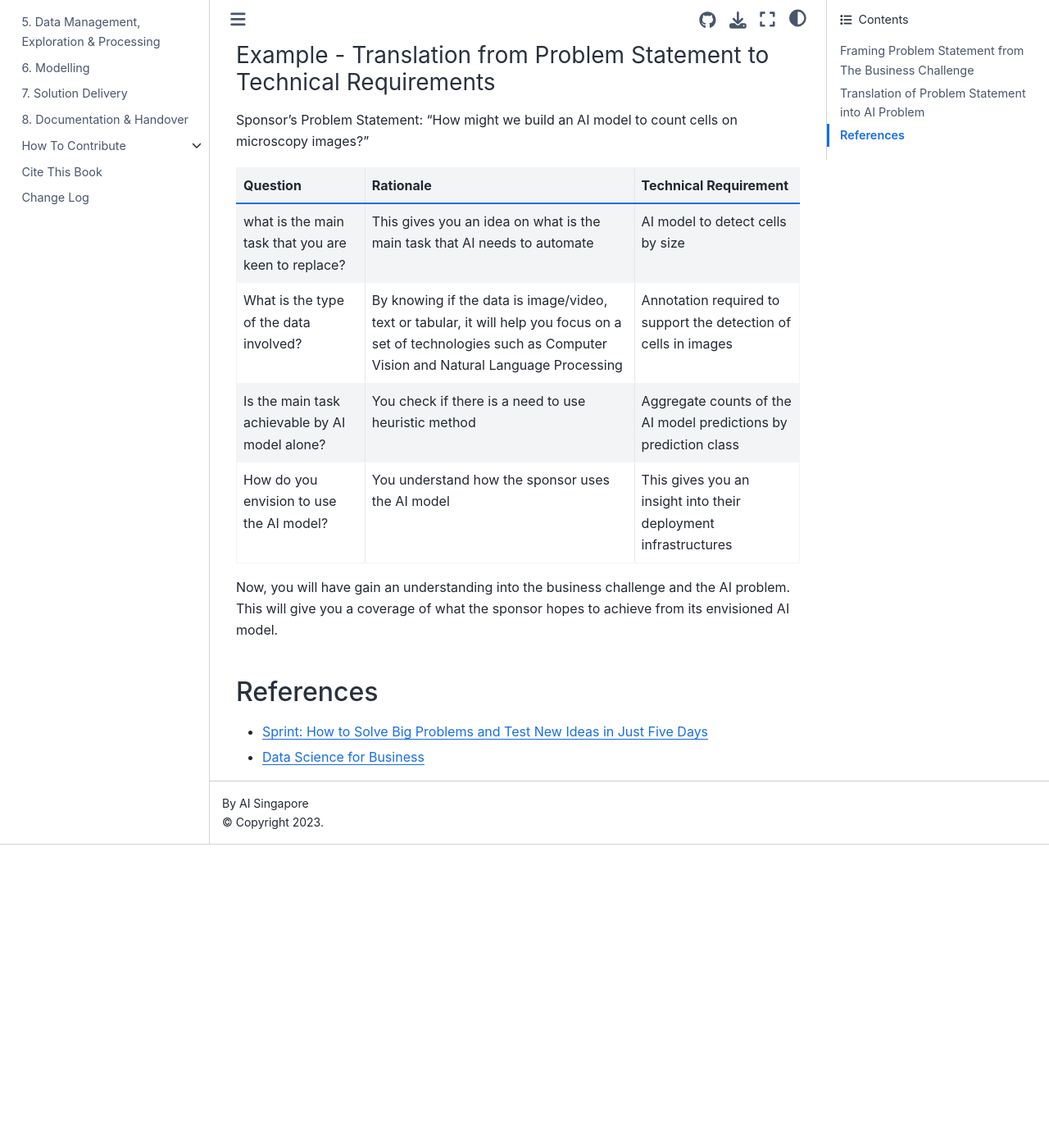
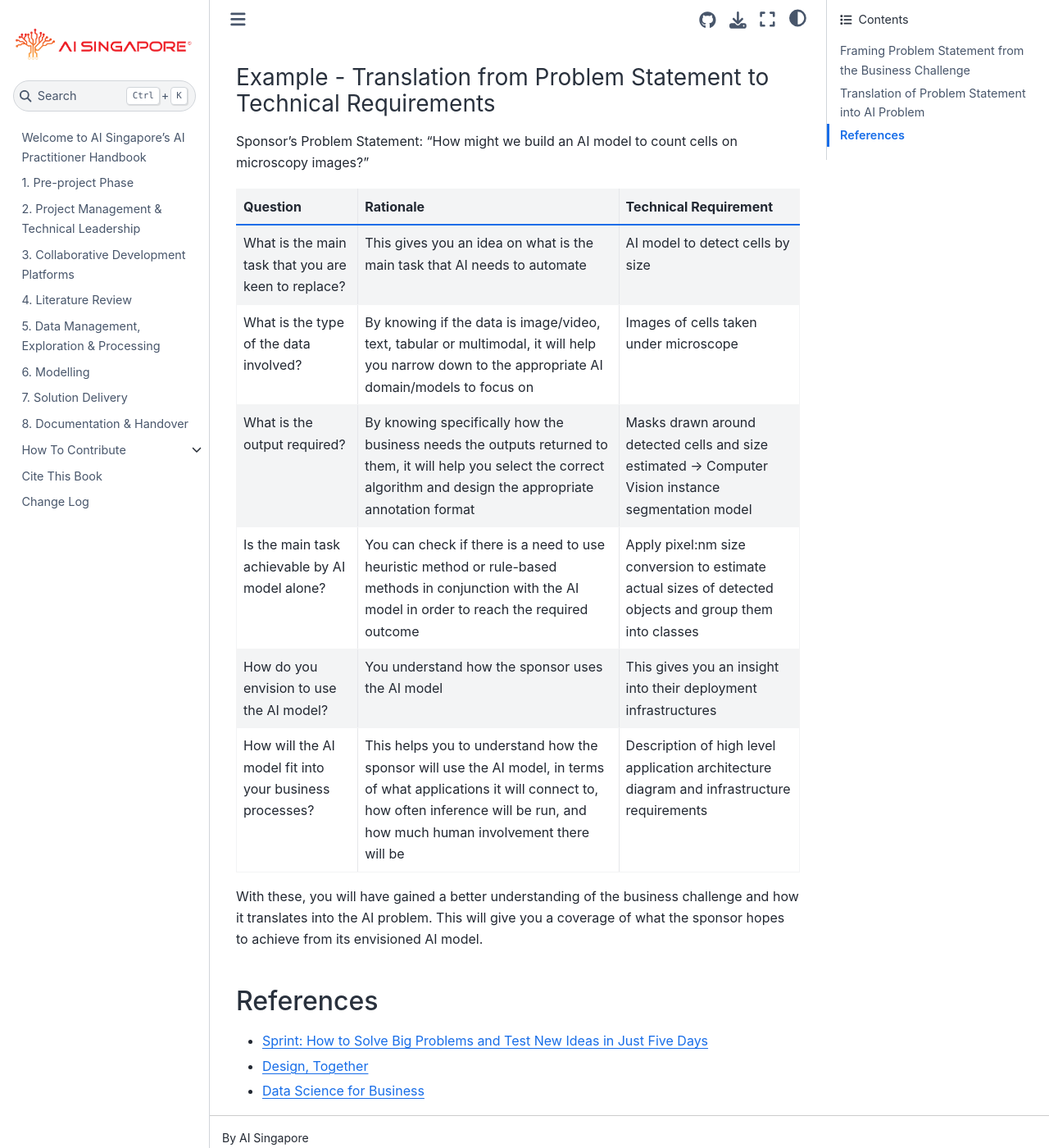
Before and after one commit to aisingapore/ai-practitioner-handbook, a Jupyter Book: the page built from book/1-pre-project-phase/business_challenge_2_ai_problem.md, in a window 1280 px wide and 1400 px high, scrolled down 1621 px. Shown: the whole window at 82% size. Built offline with Jupyter Book 1.0.4 settings and Sphinx 7.4.7 and the Sphinx Book theme 1.1.4, drawn with Linux system fonts in a browser that asks for light colours; before the commit the page ends 2651 px from its top, so only the background shows below that; some of the changed text lies outside the part shown.

Commit message:
revised the writeup with comments

```diff
--- a/book/1-pre-project-phase/business_challenge_2_ai_problem.md
+++ b/book/1-pre-project-phase/business_challenge_2_ai_problem.md
@@ -1,13 +1,13 @@
 # How does the AI engineer translate the business challenge into an AI problem?
-Contributor: Tan Kwan Chet
+Contributor: Tan Kwan Chet, Lead AI Technical Consultant
 
 ---
 
-## Framing Problem Statement from The Business Challenge
+## Framing Problem Statement from the Business Challenge
 
 Most projects begin when a sponsor has 1 or a few business challenges to solve. As an outsider, understanding business context and process is a great starting point to frame the AI problem. It allows you to understand the sponsor's long term goal and identify the problem statement that affects the sponsor's business or represents a pain point that the sponsor wants to solve.
 
-It takes a lot of creativity to formulate the problem statement. Sponsor tends to speak about their business problems at a high level. So your job is to filter the high level information shared by sponsor to a low level where the problem may relate to their employees who face the pain point on a day-to-day basis. This is important since your AI solution will likely be replacing a repetitive task that their employees may be facing. To form the problem statement, you could use the following steps (illustrated as a map diagram below):
+It takes a lot of creativity to formulate the problem statement. Sponsor tends to speak about their business problems at a high level. So your job is to filter the high level information shared by sponsor to a low level where the problem may relate to their employees who face the pain point on a day-to-day basis. This is important since your AI solution will likely be replacing a repetitive task that their employees may be facing. To form the problem statement, AI Singapore uses concepts from Design Thinking methodology and Design Sprint to help in this could use the following steps (illustrated as a map diagram below):
 
 1. Identify the target audience (e.g. employee)
 2. Define the problem from target audience's perspective (i.e. understand their pain point)
@@ -30,13 +30,16 @@
 
 |  Question | Rationale |Technical Requirement |
 |---|---|---|
-| what is the main task that you are keen to replace? | This gives you an idea on what is the main task that AI needs to automate |  AI model to detect cells by size |
-|  What is the type of the data involved? | By knowing if the data is image/video, text or tabular, it will help you focus on a set of technologies such as Computer Vision and Natural Language Processing  | Annotation required to support the detection of cells in images |
-| Is the main task achievable by AI model alone?| You check if there is a need to use heuristic method | Aggregate counts of the AI model predictions by prediction class |
+| What is the main task that you are keen to replace? | This gives you an idea on what is the main task that AI needs to automate |  AI model to detect cells by size |
+|  What is the type of the data involved? | By knowing if the data is image/video, text, tabular or multimodal, it will help you narrow down to the appropriate AI domain/models to focus on | Images of cells taken under microscope |
+| What is the output required? | By knowing specifically how the business needs the outputs returned to them, it will help you select the correct algorithm and design the appropriate annotation format | Masks drawn around detected cells and size estimated -> Computer Vision instance segmentation model |
+| Is the main task achievable by AI model alone?| You can check if there is a need to use heuristic method or rule-based methods in conjunction with the AI model in order to reach the required outcome | Apply pixel:nm size conversion to estimate actual sizes of detected objects and group them into classes |
 | How do you envision to use the AI model? | You understand how the sponsor uses the AI model | This gives you an insight into their deployment infrastructures|
+| How will the AI model fit into your business processes? | This helps you to understand how the sponsor will use the AI model, in terms of what applications it will connect to, how often inference will be run, and how much human involvement there will be | Description of high level application architecture diagram and infrastructure requirements |
 
-Now, you will have gain an understanding into the business challenge and the AI problem. This will give you a coverage of what the sponsor hopes to achieve from its envisioned AI model.
+With these, you will have gained a better understanding of the business challenge and how it translates into the AI problem. This will give you a coverage of what the sponsor hopes to achieve from its envisioned AI model.
 
 ## References
 - [Sprint: How to Solve Big Problems and Test New Ideas in Just Five Days](https://www.thesprintbook.com/the-design-sprint)
+- [Design, Together](https://www.thoughtworks.com/insights/blog/experience-design/design--together)
 - [Data Science for Business](https://www.oreilly.com/library/view/data-science-for/9781449374273/)
```
